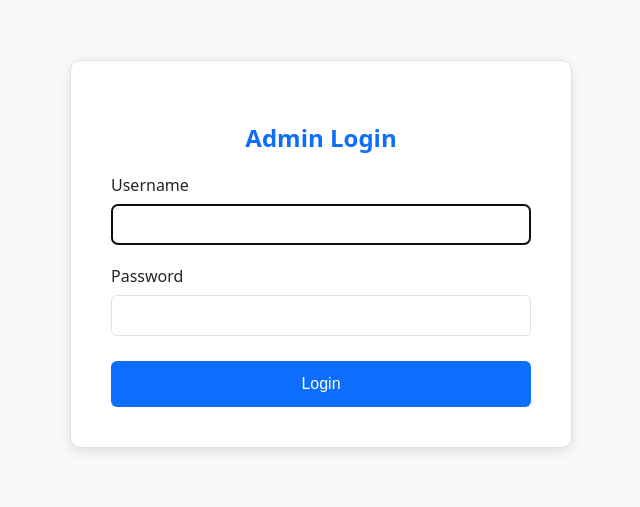
After one commit to ASCTE-LJOHN/bad-grocery-app, a Flask app: page /login in a window 1280 px wide. The commit adds this page. Shown: the top 507 px of the page, without its empty margins (319-959 px from the left). Run offline with Flask 3, Linux system fonts and the light colour scheme.

Commit message:
added login

```diff
--- a/app.py
+++ b/app.py
@@ -1,4 +1,12 @@
-from flask import Flask, render_template, request, jsonify, flash, redirect, url_for
+from flask import (
+    Flask,
+    render_template,
+    request,
+    jsonify,
+    flash,
+    redirect,
+    url_for,
+    session)
 import csv
 from io import StringIO
 import xml.etree.ElementTree as ET
@@ -10,35 +18,76 @@ import sqlite3
 app = Flask(__name__)
 app.secret_key = 'super-secret-key-for-flash-messages'  # required for flash
 
-# Load theme from XML (unchanged)
-def load_theme():
+
+# ────────────────────────────────────────────────
+# Load config from XML (theme + admin credentials)
+# ────────────────────────────────────────────────
+def load_config():
+    defaults = {
+        'theme': {
+            'bg': '#f8f9fa', 'text': '#212529', 'accent': '#0d6efd',
+            'btn_bg': '#0d6efd', 'btn_text': '#ffffff',
+            'container': '#ffffff', 'border': '#dee2e6', 'font': 'system-ui, sans-serif'
+        },
+        'admin': {'username': 'admin', 'password': 'TXJXb2JiaW5z'}
+    }
+
     try:
         tree = ET.parse('config.xml')
         root = tree.getroot()
-        theme = root.find('theme')
-        return {
-            'bg': theme.find('background_color').text,
-            'text': theme.find('text_color').text,
-            'accent': theme.find('accent_color').text,
-            'btn_bg': theme.find('button_bg').text,
-            'btn_text': theme.find('button_text').text,
-            'container': theme.find('container_bg').text,
-            'border': theme.find('border_color').text,
-            'font': theme.find('font_family').text,
-        }
-    except:
-        return {
-            'bg': '#f8f9fa',
-            'text': '#212529',
-            'accent': '#0d6efd',
-            'btn_bg': '#0d6efd',
-            'btn_text': '#ffffff',
-            'container': '#ffffff',
-            'border': '#dee2e6',
-            'font': 'system-ui, sans-serif',
-        }
 
-theme = load_theme()
+        # Theme
+        theme_node = root.find('theme')
+        if theme_node is not None:
+            for child in theme_node:
+                if child.tag in defaults['theme']:
+                    defaults['theme'][child.tag] = child.text
+
+        # Admin credentials
+        security = root.find('security')
+        if security is not None:
+            username = security.find('admin_username')
+            password = security.find('admin_password')
+            if username is not None and password is not None:
+                defaults['admin']['username'] = username.text.strip()
+                defaults['admin']['password'] = password.text.strip()
+
+        return defaults['theme'], defaults['admin']
+
+    except Exception as e:
+        print(f"Error loading config.xml: {e} → using defaults")
+        return defaults['theme'], defaults['admin']
+
+theme, ADMIN_CREDENTIALS = load_config()
+
+# # Load theme from XML (unchanged)
+# def load_theme():
+#     try:
+#         tree = ET.parse('config.xml')
+#         root = tree.getroot()
+#         theme = root.find('theme')
+#         return {
+#             'bg': theme.find('background_color').text,
+#             'text': theme.find('text_color').text,
+#             'accent': theme.find('accent_color').text,
+#             'btn_bg': theme.find('button_bg').text,
+#             'btn_text': theme.find('button_text').text,
+#             'container': theme.find('container_bg').text,
+#             'border': theme.find('border_color').text,
+#             'font': theme.find('font_family').text,
+#         }
+#     except:
+#         return {
+#             'bg': '#f8f9fa',
+#             'text': '#212529',
+#             'accent': '#0d6efd',
+#             'btn_bg': '#0d6efd',
+#             'btn_text': '#ffffff',
+#             'container': '#ffffff',
+#             'border': '#dee2e6',
+#             'font': 'system-ui, sans-serif',
+#         }
+# theme = load_theme()
 
 # Use SQLite — no config.ini needed anymore
 # db_manager = DatabaseManager(db_file='grocery.db')
@@ -56,12 +105,50 @@ def get_db(db_file='grocery.db'):
 def get_cursor():
     return get_db().__enter__().cursor()  # but we'll use conn directly in most cases
 
+# ────────────────────────────────────────────────
+# Simple login required decorator
+# ────────────────────────────────────────────────
+from functools import wraps
 
-@app.route('/')
-def index():
-    return render_template('index.html', theme=theme)
+def admin_required(f):
+    @wraps(f)
+    def decorated_function(*args, **kwargs):
+        if not session.get('admin_logged_in'):
+            flash('Please log in as admin to access this page.', 'error')
+            return redirect(url_for('admin_login'))
+        return f(*args, **kwargs)
+    return decorated_function
 
+# ────────────────────────────────────────────────
+# Login / Logout routes
+# ────────────────────────────────────────────────
+@app.route('/login', methods=['GET', 'POST'])
+def admin_login():
+    if request.method == 'POST':
+        username = request.form.get('username')
+        password = request.form.get('password')
+
+        if (username == ADMIN_CREDENTIALS['username'] and
+            password == ADMIN_CREDENTIALS['password']):
+            session['admin_logged_in'] = True
+            flash('Logged in successfully!', 'success')
+            return redirect(url_for('index'))
+        else:
+            flash('Invalid username or password', 'error')
+
+    return render_template('login.html', theme=theme)
+
+@app.route('/logout')
+def admin_logout():
+    session.pop('admin_logged_in', None)
+    flash('You have been logged out.', 'success')
+    return redirect(url_for('index'))
+
+# ────────────────────────────────────────────────
+# Protected import routes
+# ────────────────────────────────────────────────
 @app.route('/import', methods=['GET', 'POST'])
+@admin_required
 def import_data():
     if request.method == 'POST':
         name = request.form['name']
@@ -78,58 +165,73 @@ def import_data():
             product.id = cursor.lastrowid
             conn.commit()
 
-        return jsonify({'message': 'Product added', 'product': product.to_dict()})
+        flash('Product added successfully!', 'success')
+        return redirect(url_for('index'))
 
     return render_template('import.html', theme=theme)
 
 @app.route('/import-file', methods=['GET', 'POST'])
+@admin_required
 def import_file():
     if request.method == 'POST':
-        # ... file handling remains the same ...
+        if 'file' not in request.files:
+            flash('No file part', 'error')
+            return redirect(request.url)
+
+        file = request.files['file']
+        if file.filename == '':
+            flash('No selected file', 'error')
+            return redirect(request.url)
+
         if file and file.filename.lower().endswith('.csv'):
             try:
-                stream = StringIO(file.stream.read().decode('utf-8'), newline='')
+                stream = StringIO(file.stream.read().decode('utf-8'), newline=None)
                 csv_reader = csv.DictReader(stream)
                 products = [dict(row) for row in csv_reader]
 
                 success = 0
-                failed = 0
                 errors = []
 
                 with get_db() as conn:
                     for prod in products:
                         try:
-                            name = prod['name'].strip()
-                            price = float(prod['price'])
+                            name = prod.get('name', '').strip()
+                            price = float(prod.get('price', 0))
                             category = prod.get('category', '').strip() or None
                             if not name:
                                 raise ValueError("Missing name")
-
                             conn.execute("""
                                 INSERT OR IGNORE INTO products (name, price, category)
                                 VALUES (?, ?, ?)
                             """, (name, price, category))
                             success += 1
                         except Exception as e:
-                            failed += 1
                             errors.append(f"Row error: {prod} → {str(e)}")
                     conn.commit()
 
-                # ... flash message logic remains the same ...
-                message = f"Import complete: {success} added"
-                if failed:
-                    message += f", {failed} failed"
-                    if errors:
-                        message += "<br><br>Errors:<br>" + "<br>".join(errors[:10])
-                        if len(errors) > 10:
-                            message += f"<br>... and {len(errors)-10} more"
-                flash(message, 'success' if success > 0 else 'error')
+                msg = f"Import complete: {success} products added."
+                if errors:
+                    msg += f" {len(errors)} failed.<br><br>Errors:<br>" + "<br>".join(errors[:8])
+                    if len(errors) > 8:
+                        msg += f"<br>... and {len(errors)-8} more."
+                flash(msg, 'success' if success > 0 else 'error')
                 return redirect(url_for('index'))
+
             except Exception as e:
-                flash(f'Error: {str(e)}', 'error')
+                flash(f'Import failed: {str(e)}', 'error')
                 return redirect(request.url)
-        # ... rest unchanged ...
+
+        flash('Please upload a .csv file', 'error')
+        return redirect(request.url)
+
     return render_template('import_file.html', theme=theme)
+
+# ────────────────────────────────────────────────
+# Unprotected routes
+# ────────────────────────────────────────────────
+@app.route('/')
+def index():
+    return render_template('index.html', theme=theme)
 
 @app.route('/search', methods=['GET', 'POST'])
 def search():
--- /dev/null
+++ b/templates/login.html
@@ -0,0 +1,71 @@
+<!DOCTYPE html>
+<html lang="en">
+<head>
+    <meta charset="UTF-8">
+    <title>Admin Login</title>
+    <style>
+        body {
+            font-family: {{ theme.font }};
+            background: {{ theme.bg }};
+            color: {{ theme.text }};
+            margin: 0; padding: 60px 20px;
+        }
+        .login-box {
+            max-width: 420px;
+            margin: 0 auto;
+            background: {{ theme.container }};
+            padding: 40px;
+            border-radius: 10px;
+            border: 1px solid {{ theme.border }};
+            box-shadow: 0 4px 12px rgba(0,0,0,0.1);
+        }
+        h2 { color: {{ theme.accent }}; text-align: center; }
+        label { display: block; margin: 20px 0 8px; font-weight: 500; }
+        input[type="text"], input[type="password"] {
+            width: 100%;
+            padding: 12px;
+            border: 1px solid {{ theme.border }};
+            border-radius: 6px;
+            box-sizing: border-box;
+        }
+        input[type="submit"] {
+            width: 100%;
+            margin-top: 25px;
+            padding: 14px;
+            background: {{ theme.btn_bg }};
+            color: {{ theme.btn_text }};
+            border: none;
+            border-radius: 6px;
+            font-size: 16px;
+            cursor: pointer;
+        }
+        input[type="submit"]:hover { opacity: 0.9; }
+        .flash { padding: 12px; margin: 15px 0; border-radius: 6px; }
+        .success { background: #d4edda; color: #155724; }
+        .error   { background: #f8d7da; color: #721c24; }
+    </style>
+</head>
+<body>
+    <div class="login-box">
+        <h2>Admin Login</h2>
+
+        {% with messages = get_flashed_messages(with_categories=true) %}
+            {% if messages %}
+                {% for category, message in messages %}
+                    <div class="flash {{ category }}">{{ message | safe }}</div>
+                {% endfor %}
+            {% endif %}
+        {% endwith %}
+
+        <form method="POST">
+            <label for="username">Username</label>
+            <input type="text" id="username" name="username" required autofocus>
+
+            <label for="password">Password</label>
+            <input type="password" id="password" name="password" required>
+
+            <input type="submit" value="Login">
+        </form>
+    </div>
+</body>
+</html>
```
Also changed, not shown: config.xml (+7 -2 lines), templates/index.html (+7 -0 lines).
